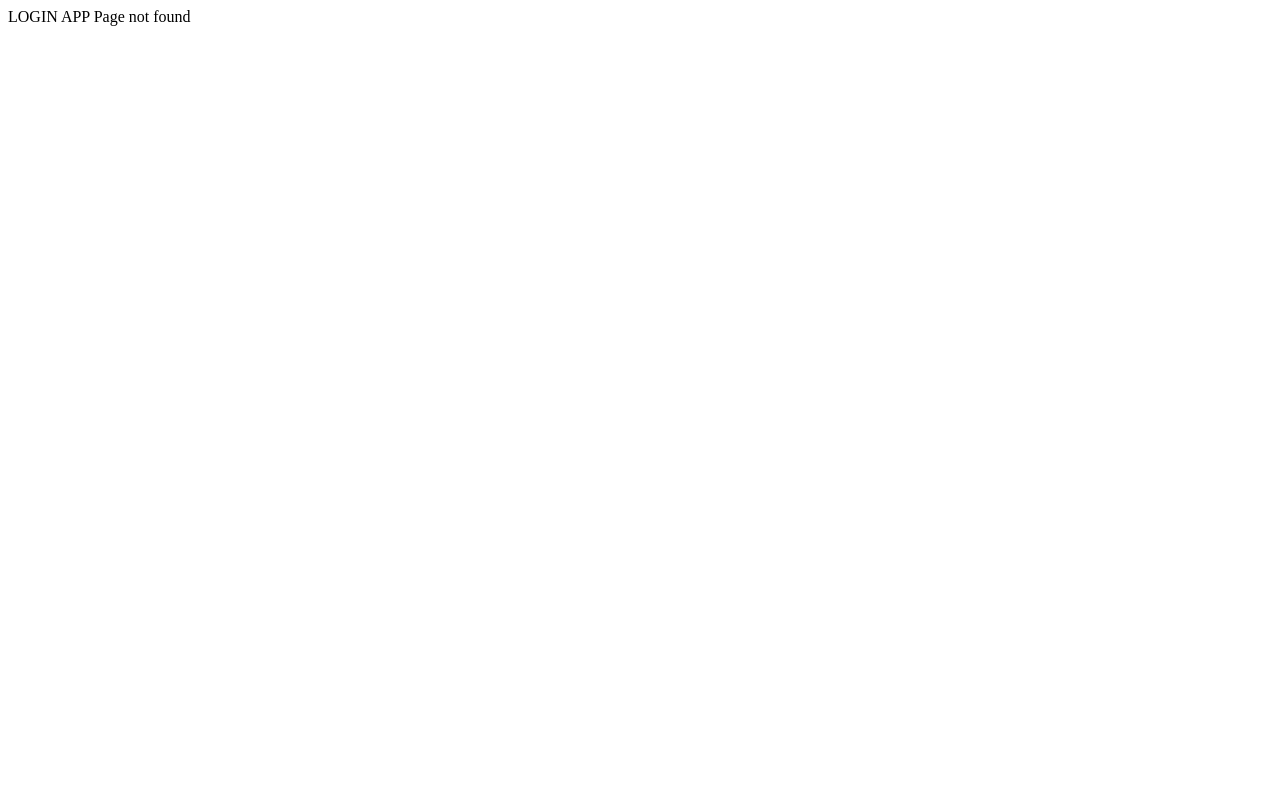
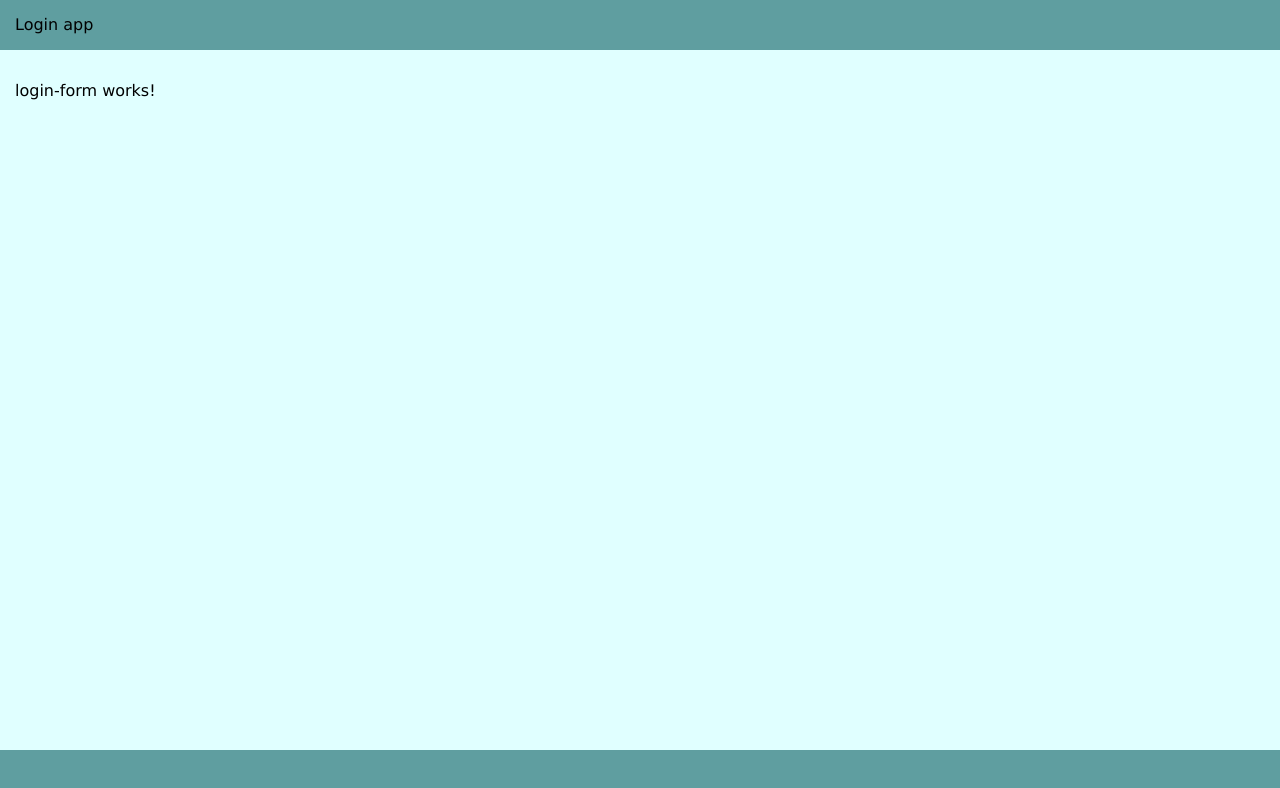
Before and after one commit to remycombes/loginRemyCombes, an Angular app: page /login in a window 1280 px wide. Before the commit this address had no page. Shown: the top 788 px of the page. Built offline with nearby package versions, Linux system fonts and the light colour scheme.

Commit message:
added NGRX

```diff
--- a/package.json
+++ b/package.json
@@ -18,6 +18,7 @@
     "@angular/platform-browser": "^14.2.0",
     "@angular/platform-browser-dynamic": "^14.2.0",
     "@angular/router": "^14.2.0",
+    "@ngrx/store": "^14.3.2",
     "rxjs": "~7.5.0",
     "tslib": "^2.3.0",
     "zone.js": "~0.11.4"
--- a/src/app/app-routing.module.ts
+++ b/src/app/app-routing.module.ts
@@ -4,7 +4,7 @@ import { PageNotFoundComponent } from './shared/component/page-not-found/page-no
 
 const routes: Routes = [
   {
-    path: 'creer',
+    path: 'login',
     loadChildren: () => import('./login/login.module').then(m => m.LoginModule)
   },
   { path: '**', component: PageNotFoundComponent }
--- a/src/app/app.component.html
+++ b/src/app/app.component.html
@@ -1,2 +1,7 @@
-LOGIN APP
-<router-outlet></router-outlet>
+<div class="page">
+  <div class="header">Login app</div>
+  <div class="body">
+    <router-outlet></router-outlet>
+  </div>
+  <div class="footer"></div>
+</div>
--- a/src/app/app.component.scss
+++ b/src/app/app.component.scss
@@ -0,0 +1,4 @@
+.page{position:fixed; width: 100%; height:100%; top:0; left:0; display:grid; grid-template-rows: 50px auto 50px; font-family:Verdana, Geneva, Tahoma, sans-serif;}
+.header{background-color: cadetblue;padding: 15px; }
+.body{background-color: lightcyan; padding: 15px;}
+.footer{background-color: cadetblue;padding:15px;}
--- /dev/null
+++ b/src/app/login/login-routing.module.ts
@@ -0,0 +1,11 @@
+import { NgModule } from '@angular/core';
+import { Routes, RouterModule } from '@angular/router';
+import { LoginIndexComponent } from './container/login-index/login-index.component';
+
+const routes: Routes = [{ path: '', component: LoginIndexComponent }];
+
+@NgModule({
+  imports: [RouterModule.forChild(routes)],
+  exports: [RouterModule]
+})
+export class LoginRoutingModule { }
--- a/src/app/login/login.module.ts
+++ b/src/app/login/login.module.ts
@@ -2,6 +2,7 @@ import { NgModule } from '@angular/core';
 import { CommonModule } from '@angular/common';
 import { LoginFormComponent } from './component/login-form/login-form.component';
 import { LoginIndexComponent } from './container/login-index/login-index.component';
+import { LoginRoutingModule } from './login-routing.module';
 
 
 
@@ -11,6 +12,7 @@ import { LoginIndexComponent } from './container/login-index/login-index.compone
     LoginIndexComponent
   ],
   imports: [
+    LoginRoutingModule,
     CommonModule
   ]
 })
```
Also changed, not shown: src/app/data/data.module.ts (added, +12 -0 lines), src/app/data/service/login.service.ts (added, +9 -0 lines), 2 other files (tests, documents, lock files or other folders).
